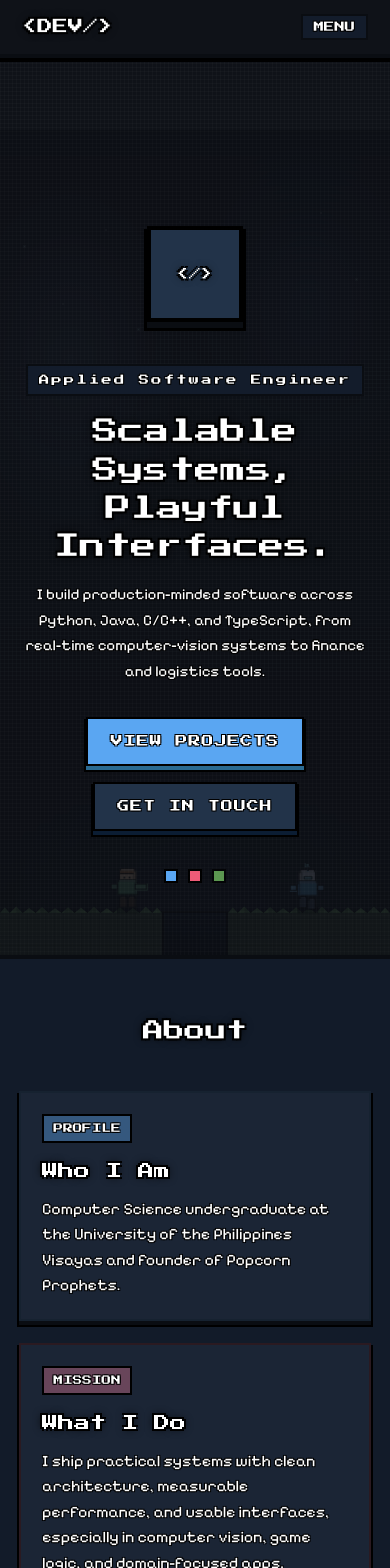
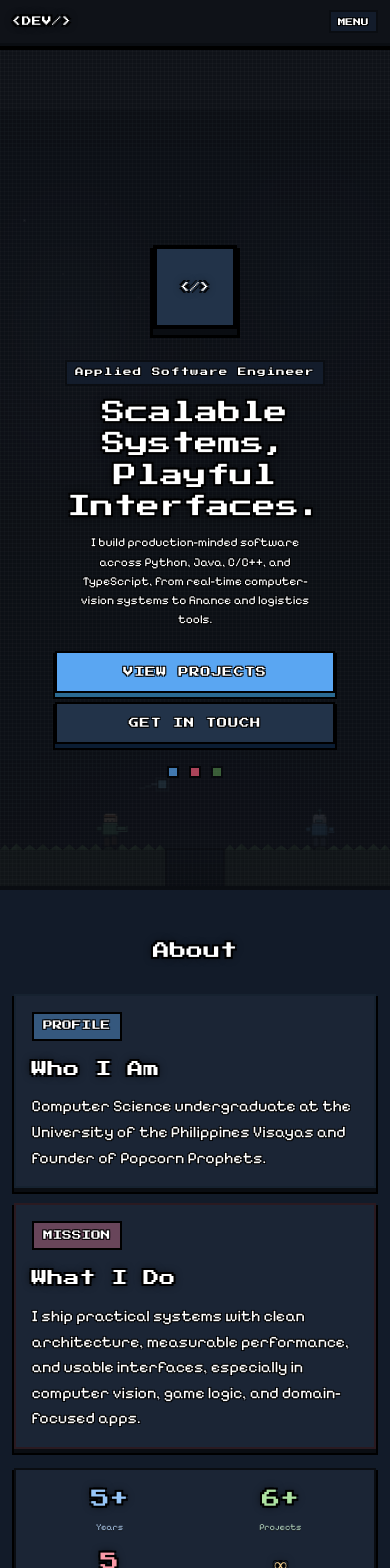
Before and after one commit to dejely/dejely.github.io, a React (Vite) app: page / in a window 390 px wide. Shown: the top 1568 px of the page. Built offline with nearby package versions, Linux system fonts and the light colour scheme.

Commit message:
fix: refactor for mobile compatability

```diff
--- a/src/App.css
+++ b/src/App.css
@@ -1388,53 +1388,352 @@
 }
 
 @media (max-width: 900px) {
+  .pixel-main {
+    padding-top: 4.2rem;
+  }
+
+  .pixel-nav__inner {
+    padding: 0.75rem 1rem;
+  }
+
+  .pixel-nav__logo {
+    font-size: 0.78rem;
+  }
+
   .pixel-nav__links {
     display: none;
   }
 
   .pixel-nav__toggle {
     display: inline-flex;
+    font-size: 0.58rem;
+    padding: 0.4rem 0.58rem;
   }
 
   .pixel-nav__mobile {
     display: flex;
+    padding: 0 1rem 0.9rem;
+  }
+
+  .pixel-nav__mobile .pixel-nav__item {
+    padding: 0.5rem 0.6rem;
   }
 
   .pixel-hero {
-    padding-top: 6rem;
+    --hero-gap-width: clamp(72px, 11vw, 108px);
+    --hero-ground-height: clamp(50px, 8vh, 72px);
+    --hero-scene-opacity: 0.4;
+    --hero-runner-scale: 1;
+    --hero-throw-distance: calc((var(--hero-gap-width) * 1.2) + 8vw);
+    min-height: calc(100svh - 4.2rem);
+    padding: 5.2rem 1rem 3.8rem;
+  }
+
+  .pixel-hero__inner {
+    max-width: 640px;
+  }
+
+  .pixel-hero__title {
+    font-size: clamp(1.45rem, 5.1vw, 2.2rem);
+  }
+
+  .pixel-hero__copy {
+    max-width: 46ch;
+    font-size: 0.89rem;
+    line-height: 1.65;
+  }
+
+  .pixel-hero__actions {
+    gap: 0.75rem;
+  }
+
+  .pixel-hero__actions .pixel-button {
+    width: min(100%, 18rem);
+  }
+
+  .pixel-grid--projects {
+    grid-template-columns: repeat(auto-fit, minmax(220px, 1fr));
+  }
+
+  .tech-stack {
+    grid-template-columns: repeat(auto-fit, minmax(150px, 1fr));
+  }
+}
+
+@media (max-width: 600px) {
+  .pixel-main {
+    padding-top: 4rem;
+  }
+
+  .pixel-nav {
+    border-bottom-width: 3px;
+  }
+
+  .pixel-nav__inner {
+    padding: 0.65rem 0.75rem;
+  }
+
+  .pixel-nav__logo {
+    font-size: 0.66rem;
+    letter-spacing: 0.04em;
+  }
+
+  .pixel-nav__toggle {
+    font-size: 0.52rem;
+    padding: 0.34rem 0.5rem;
+  }
+
+  .pixel-nav__mobile {
+    padding: 0 0.75rem 0.75rem;
+  }
+
+  .pixel-nav__item {
+    font-size: 0.56rem;
   }
 
   .pixel-hero {
-    --hero-gap-width: clamp(74px, 11vw, 114px);
-    --hero-ground-height: clamp(54px, 8vh, 78px);
-    --hero-scene-opacity: 0.44;
-    --hero-runner-scale: 1.12;
-  }
-}
-
-@media (max-width: 600px) {
+    --hero-gap-width: 56px;
+    --hero-ground-height: 38px;
+    --hero-scene-opacity: 0.3;
+    --hero-runner-scale: 0.72;
+    --hero-throw-distance: calc((var(--hero-gap-width) * 1.16) + 5vw);
+    min-height: calc(100svh - 4rem);
+    padding: 4.7rem 0.85rem 3rem;
+  }
+
+  .pixel-hero__inner {
+    max-width: 100%;
+  }
+
+  .pixel-hero__icon {
+    width: 84px;
+    height: 84px;
+    margin-bottom: 1.4rem;
+  }
+
+  .pixel-hero__glyph {
+    font-size: 0.62rem;
+  }
+
+  .pixel-eyebrow {
+    margin-bottom: 0.7rem;
+    padding: 0.25rem 0.5rem;
+    font-size: 0.53rem;
+    letter-spacing: 0.13em;
+  }
+
+  .pixel-hero__title {
+    font-size: clamp(1.2rem, 8.2vw, 1.72rem);
+    line-height: 1.35;
+    margin-bottom: 0.7rem;
+  }
+
+  .pixel-hero__copy {
+    font-size: 0.8rem;
+    line-height: 1.58;
+    margin-bottom: 1.35rem;
+    max-width: 34ch;
+  }
+
+  .pixel-hero__actions {
+    flex-direction: column;
+    align-items: center;
+    gap: 0.55rem;
+    width: 100%;
+  }
+
+  .pixel-hero__actions .pixel-button {
+    width: min(100%, 17.5rem);
+  }
+
+  .pixel-hero__pixels {
+    margin-top: 1.35rem;
+  }
+
+  .pixel-block {
+    width: 12px;
+    height: 12px;
+  }
+
+  .hero-bg__stars .hero-bg__star:nth-child(n + 7) {
+    display: none;
+  }
+
+  .hero-bg__haze {
+    opacity: 0.85;
+  }
+
+  .pixel-section {
+    padding: 3rem 0.85rem;
+  }
+
+  .pixel-section__title {
+    margin: 0 0 1.9rem;
+    font-size: 1.05rem;
+  }
+
+  .pixel-section__spacer {
+    height: 1.2rem;
+  }
+
+  .pixel-card {
+    padding: 1rem;
+  }
+
+  .pixel-grid {
+    gap: 0.95rem;
+  }
+
+  .pixel-grid--cards,
+  .pixel-grid--projects {
+    grid-template-columns: 1fr;
+  }
+
+  .featured-project {
+    margin-bottom: 0.95rem;
+  }
+
+  .featured-project__title {
+    font-size: 0.96rem;
+  }
+
+  .featured-project__copy {
+    font-size: 0.82rem;
+    line-height: 1.55;
+  }
+
+  .featured-project__fact {
+    font-size: 0.68rem;
+  }
+
+  .project-title {
+    font-size: 0.92rem;
+  }
+
+  .project-copy {
+    font-size: 0.82rem;
+    line-height: 1.55;
+  }
+
+  .project-tags {
+    gap: 0.35rem;
+    margin-bottom: 0.95rem;
+  }
+
+  .pixel-tag {
+    font-size: 0.54rem;
+    padding: 0.2rem 0.42rem;
+  }
+
+  .project-actions {
+    gap: 0.5rem;
+    flex-direction: column;
+  }
+
+  .project-actions .pixel-button {
+    width: 100%;
+  }
+
+  .stats-grid {
+    grid-template-columns: repeat(2, minmax(0, 1fr));
+    gap: 0.9rem;
+  }
+
+  .stats-value {
+    font-size: 1.15rem;
+  }
+
+  .stats-label {
+    font-size: 0.58rem;
+  }
+
+  .tech-stack {
+    grid-template-columns: repeat(2, minmax(0, 1fr));
+    gap: 0.65rem;
+  }
+
+  .tech-stack__item {
+    padding: 0.7rem 0.55rem 0.75rem;
+    gap: 0.45rem;
+  }
+
+  .tech-stack__icon {
+    width: 48px;
+    height: 48px;
+  }
+
+  .tech-stack__img {
+    padding: 5px;
+  }
+
+  .tech-stack__label {
+    font-size: 0.56rem;
+    letter-spacing: 0.06em;
+  }
+
+  .pixel-contact__copy {
+    margin-bottom: 1.3rem;
+    font-size: 0.83rem;
+    line-height: 1.6;
+  }
+
+  .pixel-contact__actions {
+    flex-direction: column;
+    align-items: stretch;
+    gap: 0.6rem;
+    margin: 0 auto 1.4rem;
+    max-width: 18rem;
+    width: 100%;
+  }
+
+  .pixel-contact__actions .pixel-button {
+    width: 100%;
+  }
+
+  .pixel-button--lg {
+    padding: 0.68rem 0.95rem;
+    font-size: 0.64rem;
+  }
+
+  .pixel-button--md {
+    padding: 0.56rem 0.85rem;
+    font-size: 0.62rem;
+  }
+
+  .pixel-button--sm {
+    padding: 0.48rem 0.65rem;
+    font-size: 0.56rem;
+  }
+}
+
+@media (max-width: 420px) {
+  .pixel-nav__logo {
+    font-size: 0.6rem;
+  }
+
+  .pixel-nav__toggle {
+    font-size: 0.48rem;
+    padding: 0.32rem 0.46rem;
+  }
+
   .pixel-hero {
-    --hero-gap-width: 62px;
-    --hero-ground-height: 44px;
-    --hero-scene-opacity: 0.36;
-    --hero-runner-scale: 0.86;
-  }
-
-  .pixel-hero__icon {
-    width: 96px;
-    height: 96px;
-  }
-
-  .pixel-hero__glyph {
-    font-size: 0.75rem;
-  }
-
-  .pixel-section {
-    padding: 3.5rem 1.2rem;
-  }
-
-  .pixel-card {
-    padding: 1.3rem;
+    padding-inline: 0.65rem;
+  }
+
+  .pixel-hero__title {
+    font-size: clamp(1.08rem, 8.7vw, 1.45rem);
+  }
+
+  .pixel-hero__copy {
+    font-size: 0.76rem;
+  }
+
+  .pixel-hero__actions .pixel-button {
+    max-width: 100%;
+  }
+
+  .pixel-contact__actions {
+    max-width: none;
   }
 }
 
```
